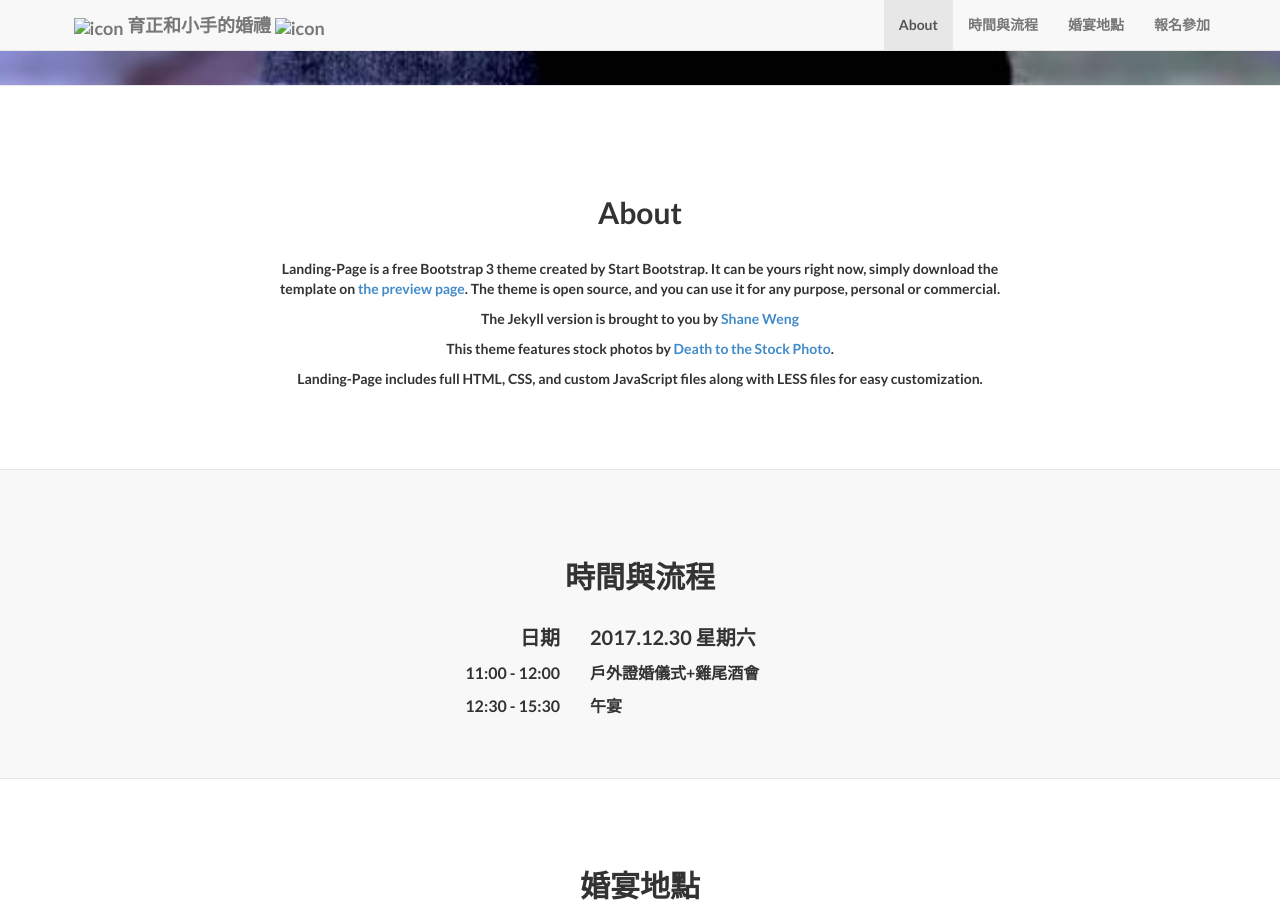
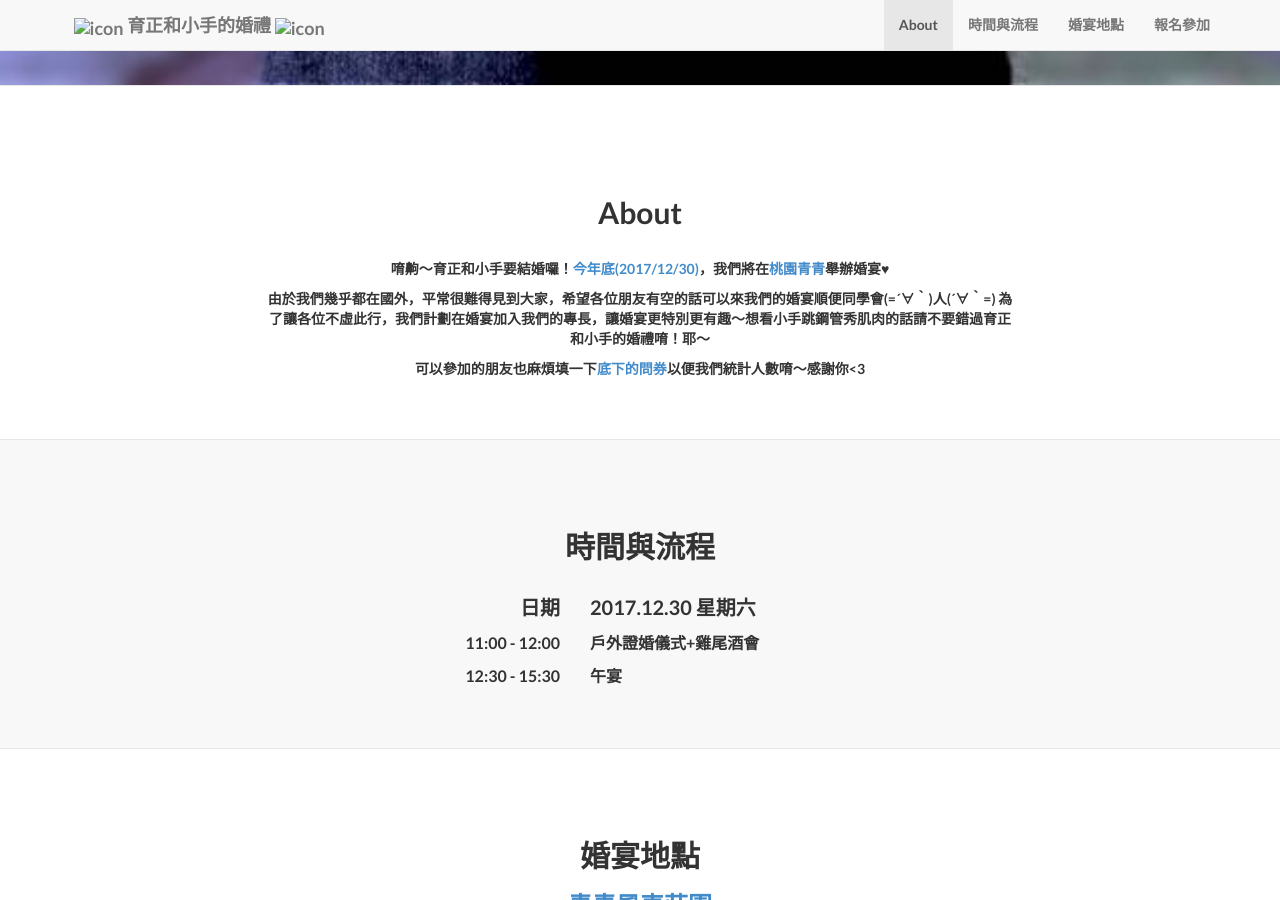
Before and after one commit to yjlintw/wedding, a Jekyll site: the page built from index.html, in a window 1280 px wide and 900 px high, scrolled down 692 px. Built offline with Jekyll 4.4.1, drawn with Linux system fonts in a browser that asks for light colours.

Commit message:
update about

```diff
--- a/_includes/about.html
+++ b/_includes/about.html
@@ -7,11 +7,9 @@
           <br/><br/>
           <h2>About</h2>
           <br/>
-                <p>Landing-Page is a free Bootstrap 3 theme created by Start Bootstrap. It can be yours right now, simply download the template on <a href="http://startbootstrap.com/template-overviews/landing-page/">the preview page</a>. The theme is open source, and you can use it for any purpose, personal or commercial.</p>
-                <p>The Jekyll version is brought to you by <a href="https://github.com/swcool">Shane Weng</a></p>
-                <p>This theme features stock photos by <a href="http://join.deathtothestockphoto.com//">Death to the Stock Photo</a>.</p>
-                <p>Landing-Page includes full HTML, CSS, and custom JavaScript files along with LESS files for easy customization.</p>
-                <br/>
+          <p>唷齁～育正和小手要結婚囉！<a class="page-scroll" href="#time">今年底(2017/12/30)</a>，我們將在<a class="page-scroll" href="#location">桃園青青</a>舉辦婚宴♥</p>
+          <p>由於我們幾乎都在國外，平常很難得見到大家，希望各位朋友有空的話可以來我們的婚宴順便同學會(=´∀｀)人(´∀｀=) 為了讓各位不虛此行，我們計劃在婚宴加入我們的專長，讓婚宴更特別更有趣～想看小手跳鋼管秀肌肉的話請不要錯過育正和小手的婚禮唷！耶～</p>
+          <p>可以參加的朋友也麻煩填一下<a class="page-scroll" href="#contact">底下的問券</a>以便我們統計人數唷～感謝你<3</p>
         </div>
       </div>
     </section>
--- a/_includes/location.html
+++ b/_includes/location.html
@@ -10,7 +10,7 @@
           <h3><a href="http://www.77-67.com/weddingProjectList.php?d=10">青青風車莊園</a></h3>
           <p>地址: 桃園市蘆竹區中正北路326號</p>
           <div class="row">
-            <div class="map-container">
+            <div class="map-container col-lg-12">
               <iframe src="https://www.google.com/maps/embed?pb=!1m18!1m12!1m3!1d3345.6933585532147!2d121.28449958063023!3d25.0360980538411!2m3!1f0!2f0!3f0!3m2!1i1024!2i768!4f13.1!3m3!1m2!1s0x0%3A0x57d684ad2eab4f66!2z6Z2S6Z2S6aKo6LuK6I6K5ZyS!5e0!3m2!1szh-TW!2stw!4v1483847766016" height="450" frameborder="0" style="border:0" allowfullscreen></iframe></iframe>
           </div>
         </div>
```
Also changed, not shown: 4 other files. Lines whose indentation alone changed are shown as unchanged.
